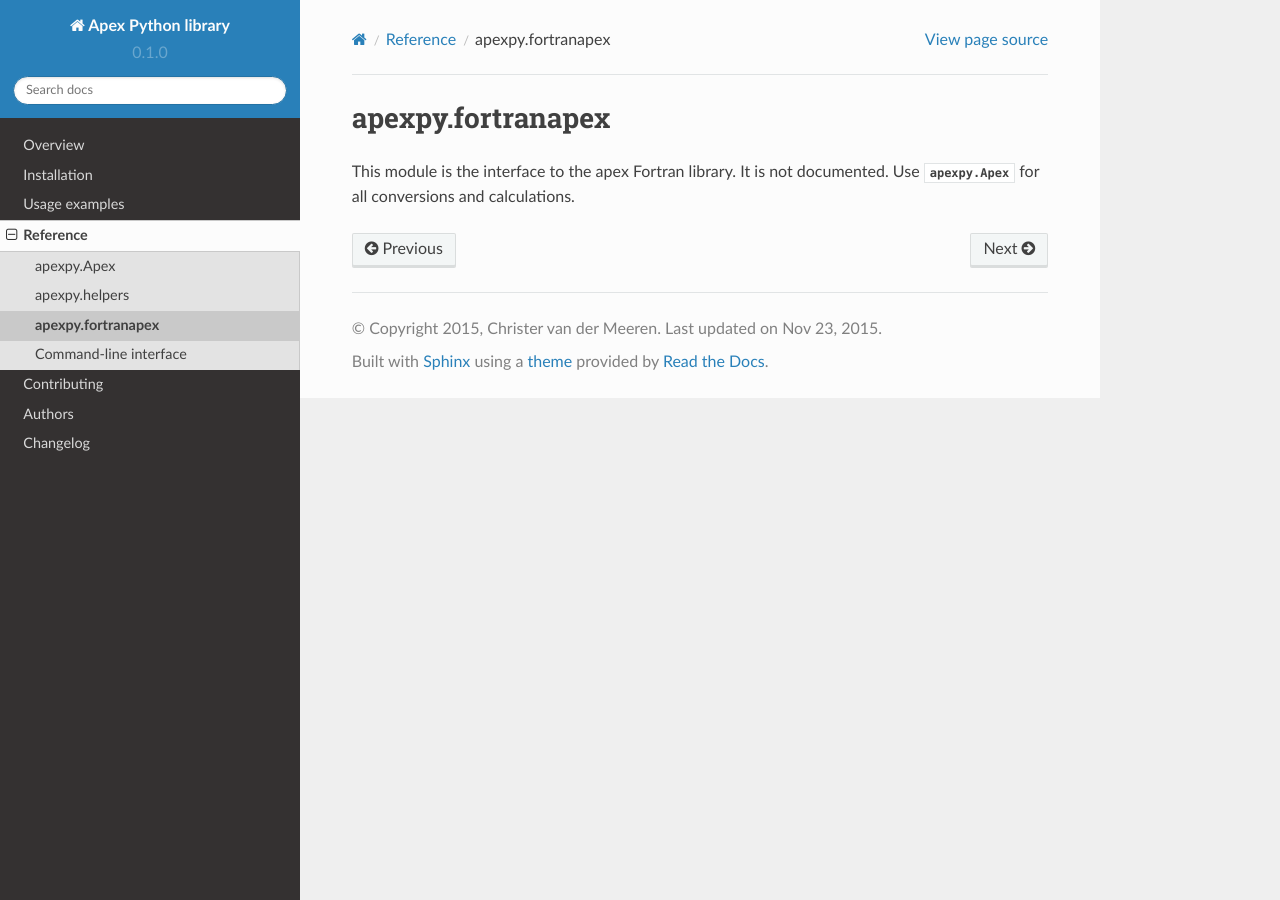
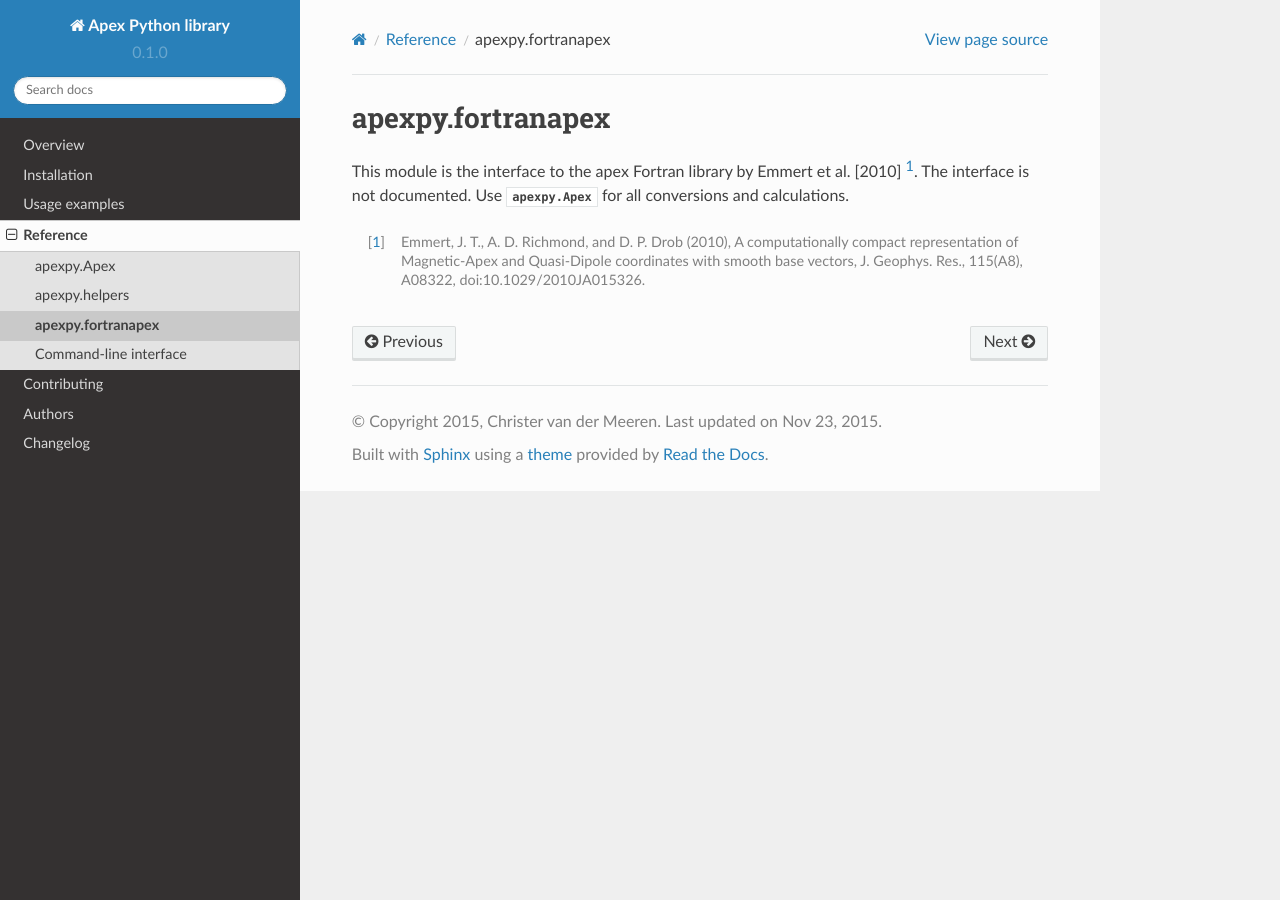
Before and after one commit to aburrell/apexpy, a Sphinx documentation site: the page built from docs/reference/fortranapex.rst, in a window 1280 px wide. Built offline with Sphinx 7.4.7 and the Read the Docs theme 2.0.0, drawn with Linux system fonts in a browser that asks for light colours.

Commit message:
add reference to fortranapex doc

```diff
--- a/docs/reference/fortranapex.rst
+++ b/docs/reference/fortranapex.rst
@@ -1,4 +1,9 @@
 apexpy.fortranapex
 ==================
 
-This module is the interface to the apex Fortran library. It is not documented. Use :class:`apexpy.Apex` for all conversions and calculations.
+This module is the interface to the apex Fortran library by Emmert et al. [2010] [1]_. The interface is not documented. Use :class:`apexpy.Apex` for all conversions and calculations.
+
+.. [1] Emmert, J. T., A. D. Richmond, and D. P. Drob (2010),
+       A computationally compact representation of Magnetic-Apex
+       and Quasi-Dipole coordinates with smooth base vectors,
+       J. Geophys. Res., 115(A8), A08322, doi:10.1029/2010JA015326.
```
